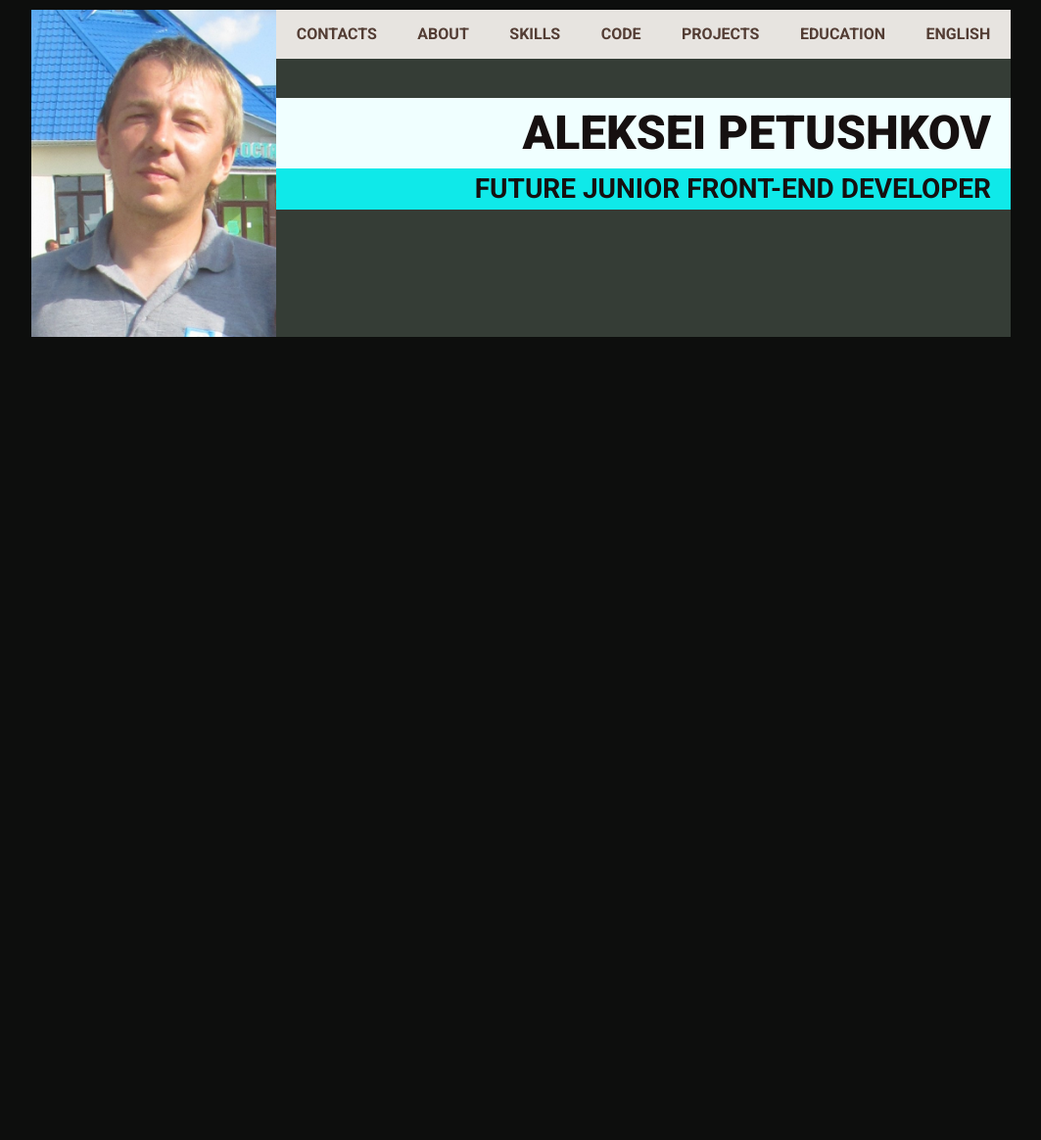
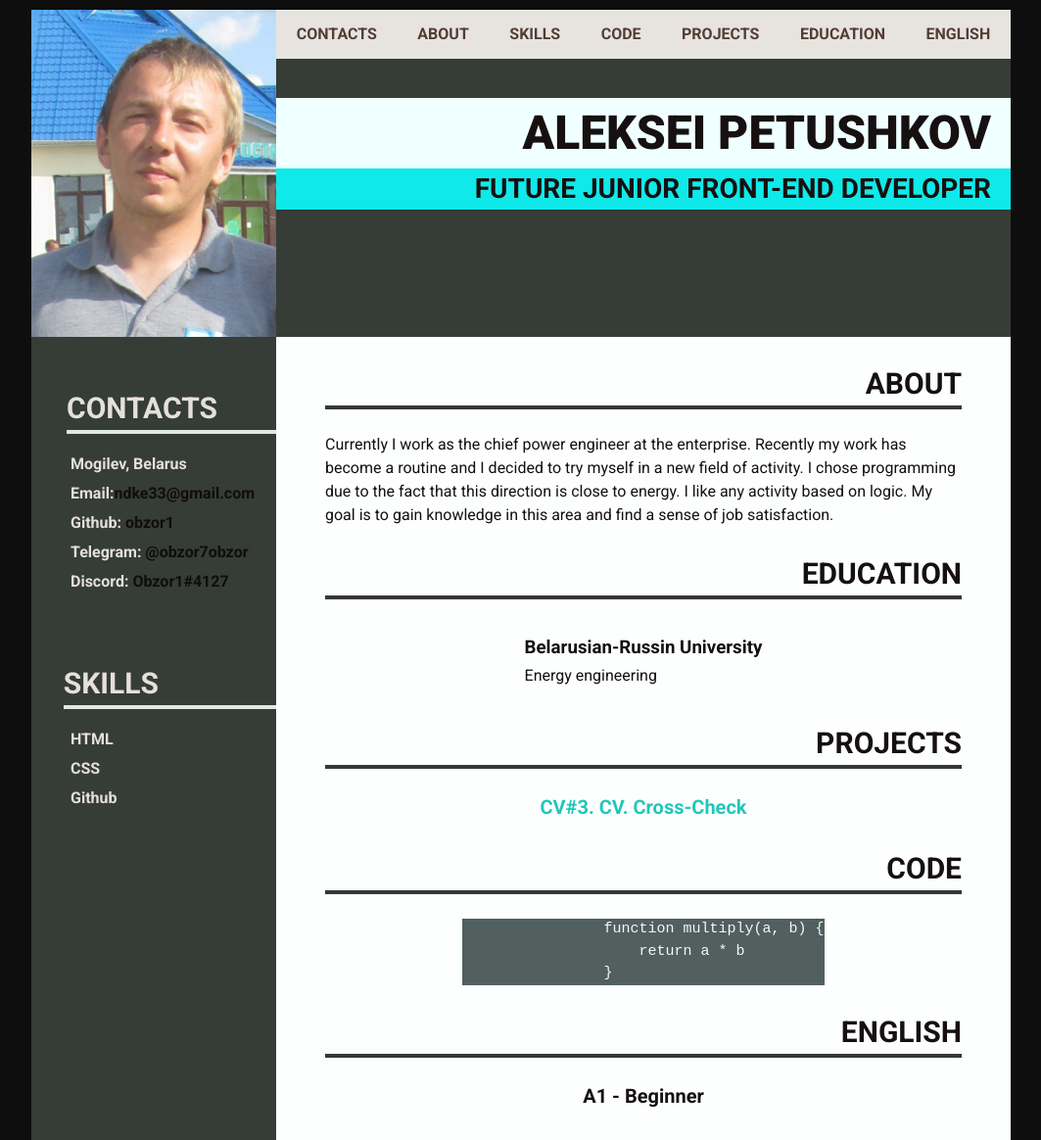
Before and after one commit to obzor1/rsschool-cv, a plain HTML site: page index.html in a window 1280 px wide. Shown: the whole page at 98% size, without its empty margins (108-1171 px from the left). Before the commit the page ends 800 px from the top, so only its background shows below. Drawn offline with Linux system fonts and the light colour scheme.

Commit message:
feat: main HTML CSS

```diff
--- a/css/style.css
+++ b/css/style.css
@@ -103,3 +103,157 @@ body {
   font-size: 28px;
   background-color: rgb(15, 233, 233);
 }
+.main {
+  margin-bottom: 0;
+}
+
+.main-container {
+  display: flex;
+  flex-direction: row;
+  flex-wrap: wrap;
+  flex-grow: 1;
+
+  background-color: #353d36;
+}
+
+.main-aside {
+  width: 250px;
+}
+.aside {
+  display: flex;
+  flex-direction: column;
+  justify-content: space-around;
+  flex-wrap: wrap;
+  margin: 0;
+  padding: 0;
+}
+.section-contacts {
+  display: flex;
+  flex-direction: column;
+  flex-wrap: wrap;
+  margin: 0;
+  padding: 0;
+}
+.title-contacts {
+  font-size: 30px;
+  color: rgb(230, 223, 220);
+  align-self: flex-end;
+  margin: 0;
+  padding: 50px 60px 0 0;
+  border-bottom: 4px solid rgb(224, 233, 224);
+}
+
+.list-contacts {
+}
+.item-contacts {
+  margin: 0;
+  padding: 0;
+  list-style: none;
+  font-size: 16px;
+  line-height: 30px;
+  font-weight: 600;
+  color: rgb(230, 223, 220);
+}
+.item-contacts a {
+  text-decoration: none;
+  color: rgb(17, 13, 10);
+}
+.section-skills {
+  display: flex;
+  flex-direction: column;
+  flex-wrap: wrap;
+  margin: 0;
+  padding: 0;
+}
+.title-skills {
+  font-size: 30px;
+  color: rgb(230, 223, 220);
+  align-self: flex-end;
+  margin: 0;
+  padding: 50px 120px 0 0;
+  border-bottom: 4px solid rgb(224, 233, 224);
+}
+.list-skills {
+}
+.item-skills {
+  margin: 0;
+  padding: 0;
+  list-style: none;
+  font-size: 16px;
+  line-height: 30px;
+  font-weight: 600;
+  color: rgb(230, 223, 220);
+}
+
+.main-content {
+  display: flex;
+  flex-direction: column;
+  flex-wrap: wrap;
+  width: 750px;
+  background-color: rgb(253, 255, 255);
+
+  border: 0;
+}
+.content-about,
+.content-education,
+.content-projects,
+.content-code,
+.content-english {
+  display: flex;
+  flex-direction: column;
+  flex-wrap: wrap;
+  margin: 0 50px;
+}
+.title-about,
+.title-education,
+.title-projects,
+.title-code,
+.title-english {
+  display: flex;
+  flex-direction: row;
+  flex-wrap: wrap;
+  align-self: stretch;
+  justify-content: flex-end;
+  border-bottom: 4px solid rgb(53, 56, 53);
+  font-size: 30px;
+}
+
+.descr-education {
+  margin: 0 auto;
+  line-height: 10px;
+}
+.list-projects {
+  margin: 0 auto;
+  line-height: 10px;
+  padding: 0;
+  list-style: none;
+}
+
+.pre {
+  padding: 0;
+  margin: 0 auto;
+  font-size: 15px;
+  background-color: rgb(81, 95, 95);
+  color: rgb(243, 247, 250);
+}
+
+.item-projects a {
+  font-size: 20px;
+  line-height: 30px;
+  font-weight: 600;
+  color: rgb(33, 199, 185);
+  text-decoration: none;
+}
+
+.list-english {
+  margin: 0 auto;
+  line-height: 10px;
+  padding: 0;
+}
+.item-english {
+  font-size: 20px;
+  line-height: 30px;
+  font-weight: 600;
+  margin-bottom: 30px;
+  list-style: none;
+}
--- a/index.html
+++ b/index.html
@@ -32,5 +32,66 @@
         </div>
       </div>
     </header>
+    <main class="main">
+      <div class="container main-container">
+        <div class="main-aside">
+          <aside class="aside">
+            <section class="section-contacts" id="contacts">
+              <h2 class="title-contacts">CONTACTS</h2>
+              <ul class="list-contacts">
+                <li class="item-contacts">Mogilev, Belarus</li>
+                <li class="item-contacts">Email:<a href="mailto:ndke33@gmail.com" title="email" target="_blank">ndke33@gmail.com</a></li>
+                <li class="item-contacts">Github: <a href="https://github.com/obzor1" title="github" target="_blank">obzor1</a></li>
+                <li class="item-contacts">Telegram: <a href="https://t.me/obzor7obzor" title="github" target="_blank">@obzor7obzor</a></li>
+                <li class="item-contacts">Discord: <a href="https://discord.gg/zUr7wWYPXE" title="github" target="_blank">Obzor1#4127</a></li>
+              </ul>
+            </section>
+            <section class="section-skills" id="skills">
+              <h2 class="title-skills">SKILLS</h2>
+              <ul class="list-skills">
+                <li class="item-skills">HTML</li>
+                <li class="item-skills">CSS</li>
+                <li class="item-skills">Github</li>
+              </ul>
+            </section>
+          </aside>
+        </div>
+        <div class="main-content">
+          <section class="content-about" id="about">
+            <h2 class="title-about">ABOUT</h2>
+            <div class="descr-about">
+              Currently I work as the chief power engineer at the enterprise. Recently my work has become a routine and I decided to try myself in a new field of activity. I chose programming due to
+              the fact that this direction is close to energy. I like any activity based on logic. My goal is to gain knowledge in this area and find a sense of job satisfaction.
+            </div>
+          </section>
+          <section class="content-education" id="education">
+            <h2 class="title-education">EDUCATION</h2>
+            <div class="descr-education">
+              <h3>Belarusian-Russin University</h3>
+              <p>Energy engineering</p>
+            </div>
+          </section>
+          <section class="content-projects" id="projects">
+            <h2 class="title-projects">PROJECTS</h2>
+            <ul class="list-projects">
+              <li class="item-projects"><a href="https://obzor1.github.io/rsschool-cv/cv" target="_blank">CV#3. CV. Cross-Check</a></li>
+            </ul>
+          </section>
+          <section class="content-code" id="code">
+            <h2 class="title-code">CODE</h2>
+            <pre class="pre">
+                <code>function multiply(a, b) {
+                    return a * b
+                }            </code></pre>
+          </section>
+          <section class="content-english" id="english">
+            <h2 class="title-english">ENGLISH</h2>
+            <ul class="list-english">
+              <li class="item-english">A1 - Beginner</li>
+            </ul>
+          </section>
+        </div>
+      </div>
+    </main>
   </body>
 </html>
```
